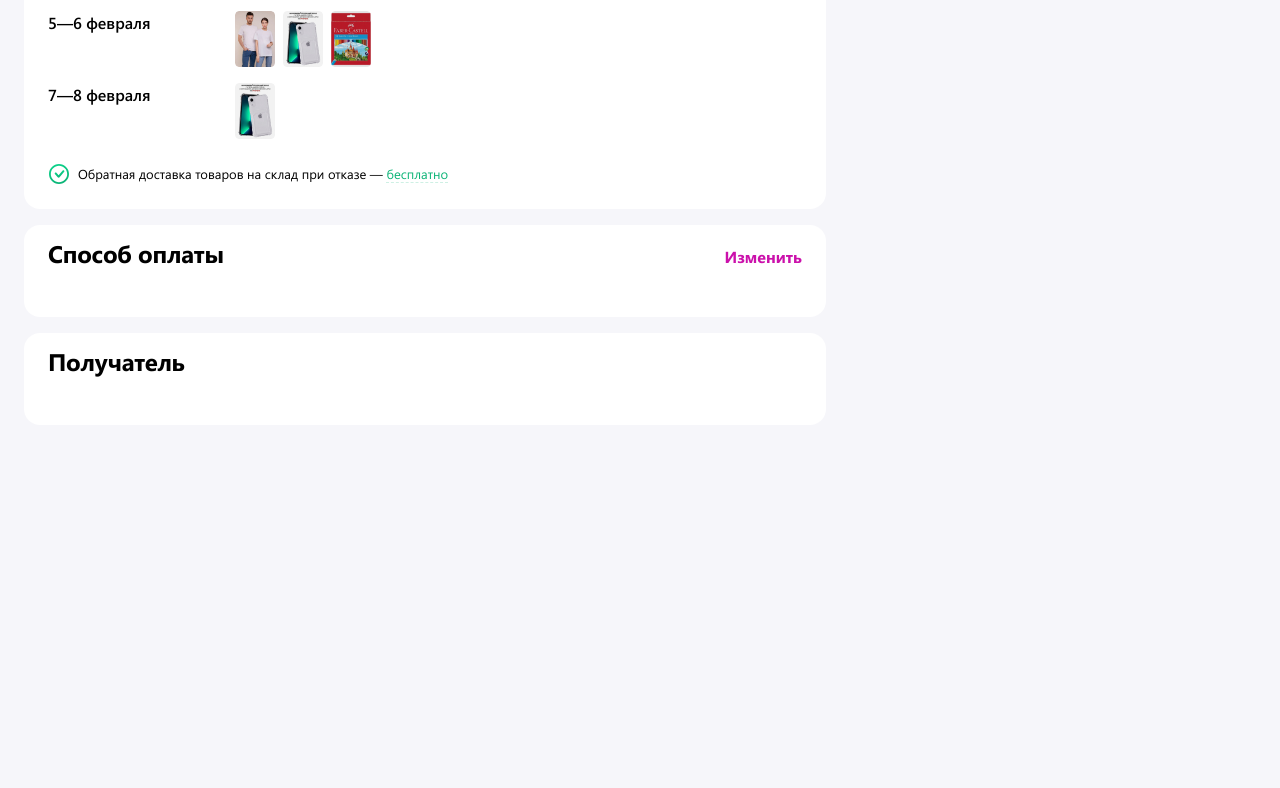
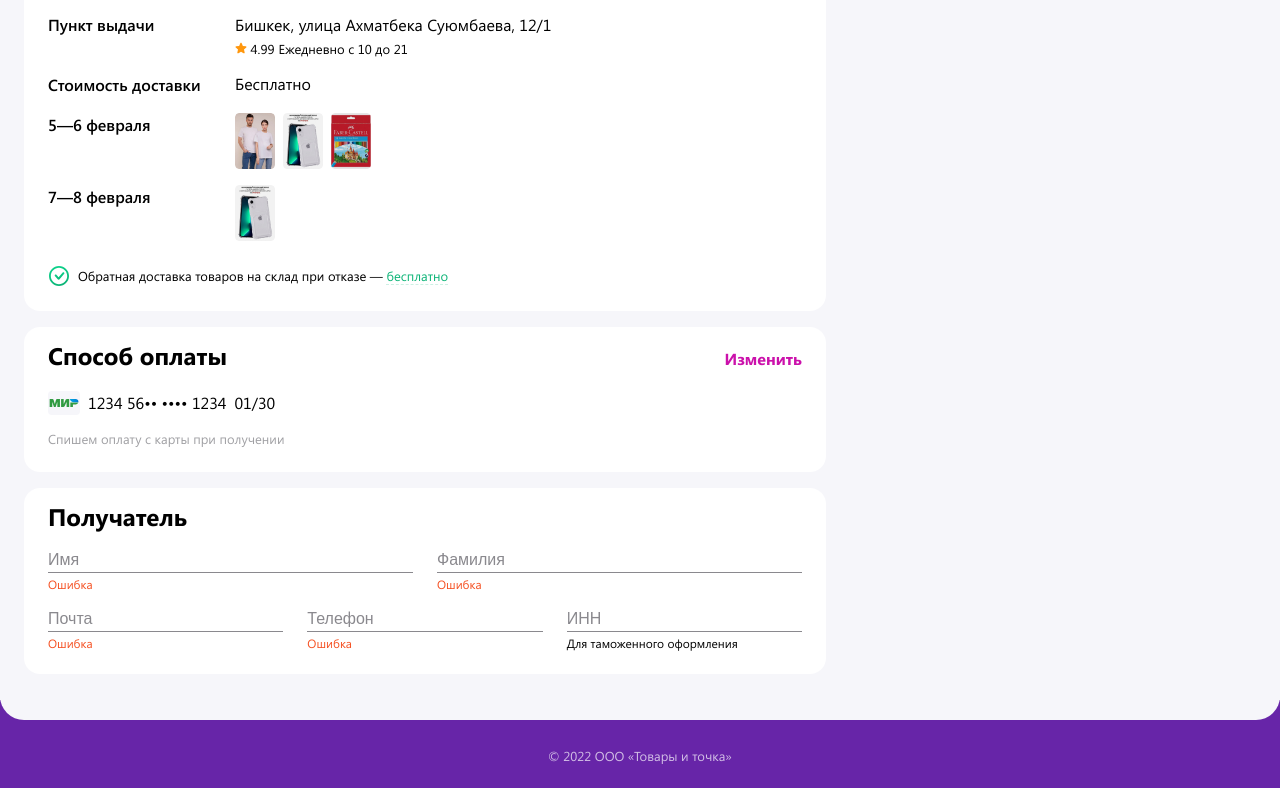
Before and after one commit to NAF-FLY/homework, a plain HTML site: page index.html in a window 1280 px wide. Shown: the part 1310-2098 px from the top of the page. Before the commit the page ends 1735 px from the top, so only its background shows below. Drawn offline with Linux system fonts and the light colour scheme; files whose address does not match are found by name.

Commit message:
full registation form completed (without validation), footer completed (no adaptive)

```diff
--- a/index.html
+++ b/index.html
@@ -11,7 +11,7 @@
 	</head>
 	<body>
 		<div class="wrapper">
-			<!-- Header
+			<!-- Header -->
 			<header class="header">
 				<div class="header__container desktop">
 					<div class="header__nav-element nav-element">
@@ -68,7 +68,7 @@
 						class="header__search"
 					/>
 				</div>
-			</header> -->
+			</header>
 			<!-- Main -->
 			<main class="main">
 				<div class="main__container">
@@ -352,7 +352,9 @@
 						<div class="cart-info__registration-order">
 							<div class="registration-order__delivery-form">
 								<div class="registration-order__header">
-									<h2 class="detail-text-main">Способ доставки</h2>
+									<h2 class="detail-registration__text-main">
+										Способ доставки
+									</h2>
 									<span>Изменить</span>
 								</div>
 								<div class="delivery-form__detail-info">
@@ -394,14 +396,50 @@
 							</div>
 							<div class="registration-order__payment-form">
 								<div class="registration-order__header">
-									<h2 class="detail-text-main">Способ оплаты</h2>
+									<h2 class="detail-registration__text-main">Способ оплаты</h2>
 									<span>Изменить</span>
 								</div>
+								<div class="method-card__choose">
+									<img src="assets/images/icons/mir.svg" alt="card mir" />
+									<span class="choose-card">1234 56•• •••• 1234</span>
+									<span class="choose-card">01/30</span>
+								</div>
+								<span class="payment-form__spoky-text"
+									>Спишем оплату с карты при получении</span
+								>
 							</div>
 							<div class="registration-order__receiver-form">
 								<div class="registration-order__header">
-									<h2 class="detail-text-main">Получатель</h2>
+									<h2 class="detail-registration__text-main">Получатель</h2>
 								</div>
+								<form class="receiver-form__form-filled">
+									<div class="form-filled__top">
+										<div class="input-form__wrapper">
+											<input type="text" placeholder="Имя" />
+											<span class="form-filled__warning">Ошибка</span>
+										</div>
+										<div class="input-form__wrapper">
+											<input type="text" placeholder="Фамилия" />
+											<span class="form-filled__warning">Ошибка</span>
+										</div>
+									</div>
+									<div class="form-filled__bottom">
+										<div class="input-form__wrapper">
+											<input type="email" placeholder="Почта" />
+											<span class="form-filled__warning">Ошибка</span>
+										</div>
+										<div class="input-form__wrapper">
+											<input type="tel" placeholder="Телефон" />
+											<span class="form-filled__warning">Ошибка</span>
+										</div>
+										<div class="input-form__wrapper">
+											<input type="text" placeholder="ИНН" />
+											<span class="form-filled__hint">
+												Для таможенного оформления
+											</span>
+										</div>
+									</div>
+								</form>
 							</div>
 						</div>
 					</div>
@@ -481,6 +519,9 @@
 					</aside>
 				</div>
 			</main>
+			<footer class="footer">
+				<span class="footer__copyright">© 2022 ООО «Товары и точка»</span>
+			</footer>
 		</div>
 		<script src="js/script.js"></script>
 	</body>
--- a/styles/styles.css
+++ b/styles/styles.css
@@ -34,6 +34,10 @@
 	border-radius: 24px 24px 0px 0px;
 	position: absolute;
 	bottom: -4px;
+}
+
+.main {
+	margin-bottom: 26px;
 }
 
 .header__container,
@@ -396,7 +400,7 @@ input::-webkit-inner-spin-button {
 	flex-direction: column;
 	margin-top: -10px;
 	gap: 24px;
-	max-height: 567px;
+	max-height: 571px;
 	max-width: 430px;
 	width: 100%;
 	background: #ffffff;
@@ -725,3 +729,87 @@ input:checked + label.confirmation-rule__label:before {
 	align-items: center;
 	gap: 8px;
 }
+
+.method-card__choose {
+	margin-bottom: 8px;
+}
+
+.method-card__choose .choose-card {
+	font-weight: 400;
+	font-size: 16px;
+	line-height: 24px;
+}
+
+.payment-form__spoky-text {
+	font-size: 13px;
+	line-height: 16px;
+	color: #a0a0a4;
+}
+
+.receiver-form__form-filled {
+	display: flex;
+	flex-direction: column;
+	gap: 16px;
+}
+
+.form-filled__top,
+.form-filled__bottom {
+	display: flex;
+	gap: 24px;
+}
+
+.receiver-form__form-filled input {
+	color: var(--text-black);
+	font-size: 16px;
+	line-height: 24px;
+	border-bottom: 1px solid #8a898e;
+}
+
+.receiver-form__form-filled input::placeholder {
+	color: #8a898e;
+}
+
+.receiver-form__form-filled .form-filled__warning,
+.form-filled__hint {
+	font-weight: 400;
+	font-size: 12px;
+	line-height: 14px;
+	color: #f55123;
+}
+
+.input-form__wrapper {
+	display: flex;
+	flex-direction: column;
+	width: 100%;
+	gap: 4px;
+}
+
+.form-filled__hint {
+	color: var(--text-black);
+}
+
+.footer {
+	display: flex;
+	justify-content: center;
+	position: relative;
+	background-color: var(--primary);
+	padding: 48px 0 24px;
+}
+
+.footer::after {
+	content: '';
+	display: block;
+	width: 100%;
+	height: 24px;
+	background: #f6f6fa;
+	border-radius: 0 0 24px 24px;
+	position: absolute;
+	top: -4px;
+}
+
+.footer__copyright {
+	font-weight: 400;
+	font-size: 13px;
+	line-height: 16px;
+	color: rgba(255, 255, 255, 0.7);
+}
```
